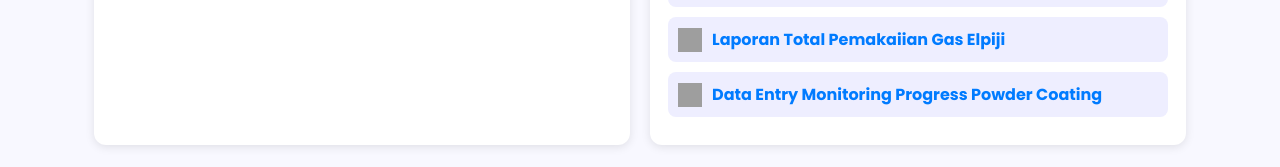
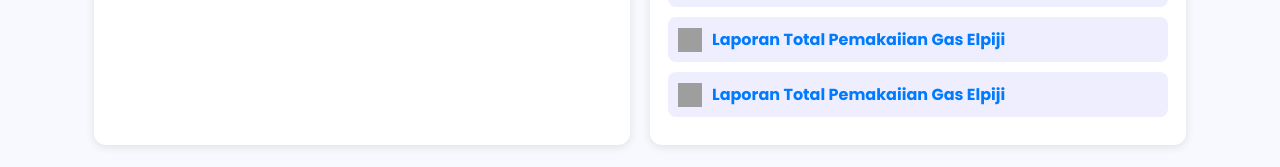
Before and after one commit to RMJ090/web-icon-excel, a plain HTML site: page index.html in a window 1280 px wide. Shown: the part 347-514 px from the top of the page. Drawn offline with Linux system fonts and the light colour scheme; grey boxes are pictures that could not be loaded.

Commit message:
Update index.html

```diff
--- a/index.html
+++ b/index.html
@@ -107,11 +107,11 @@
         <img src="https://cdn-icons-png.flaticon.com/512/5968/5968557.png" alt="Google Sheets">
         Laporan Total Pemakaiian Gas Elpiji
       </a>
+      <a href="https://docs.google.com/spreadsheets/d/1UHOJ-PKocSdphkY3kdVeBEZzYbO_SR7s8Th703SJ45Q/edit?usp=sharing" target="_blank" class="link-box">
+        <img src="https://cdn-icons-png.flaticon.com/512/5968/5968557.png" alt="Google Sheets">
+        Laporan Total Pemakaiian Gas Elpiji
+      </a>
 
-      <a href="https://forms.gle/6NETSTFPdGQA6gUk9"target="_blank" class="link-box">
-        <img src="https://cdn-icons-png.flaticon.com/512/2991/2991110.png" alt="Google Forms">
-        Data Entry Monitoring Progress Powder Coating
-      </a>
 
     </div>
 
```
